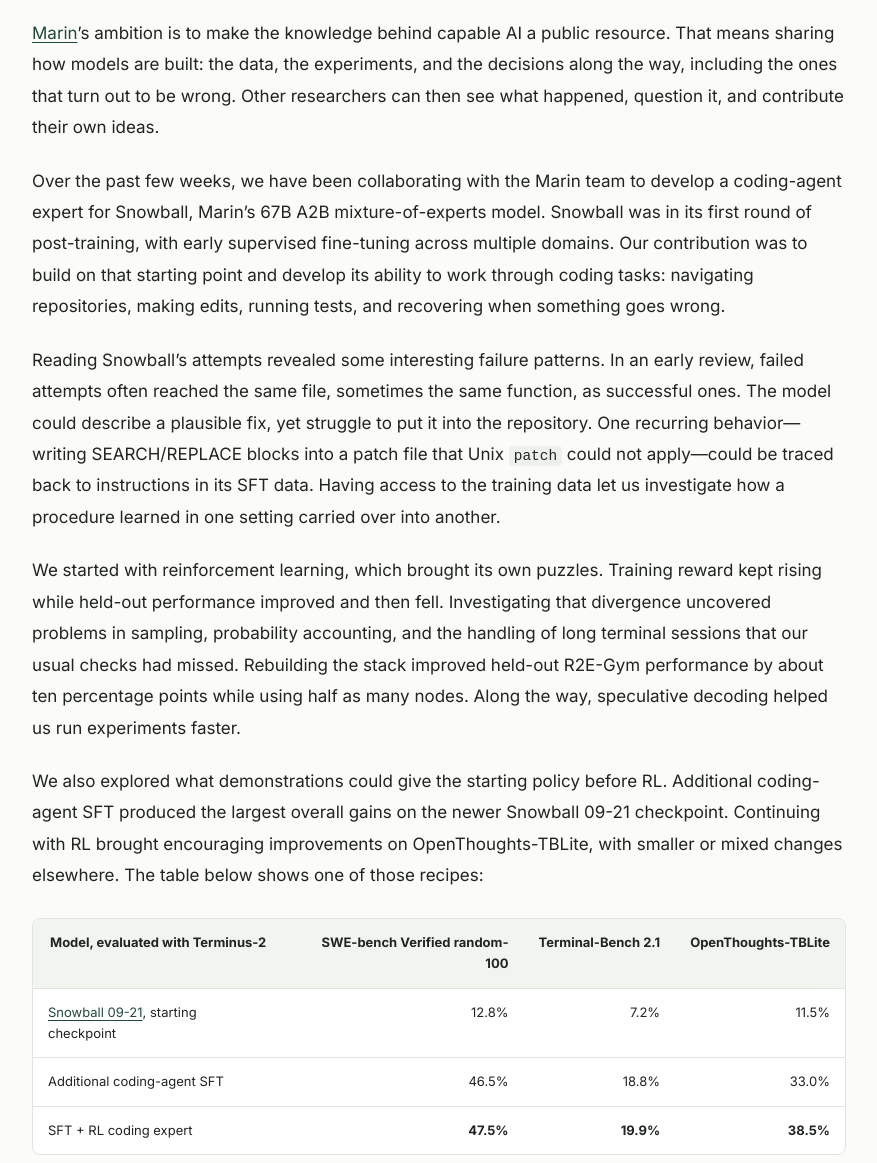
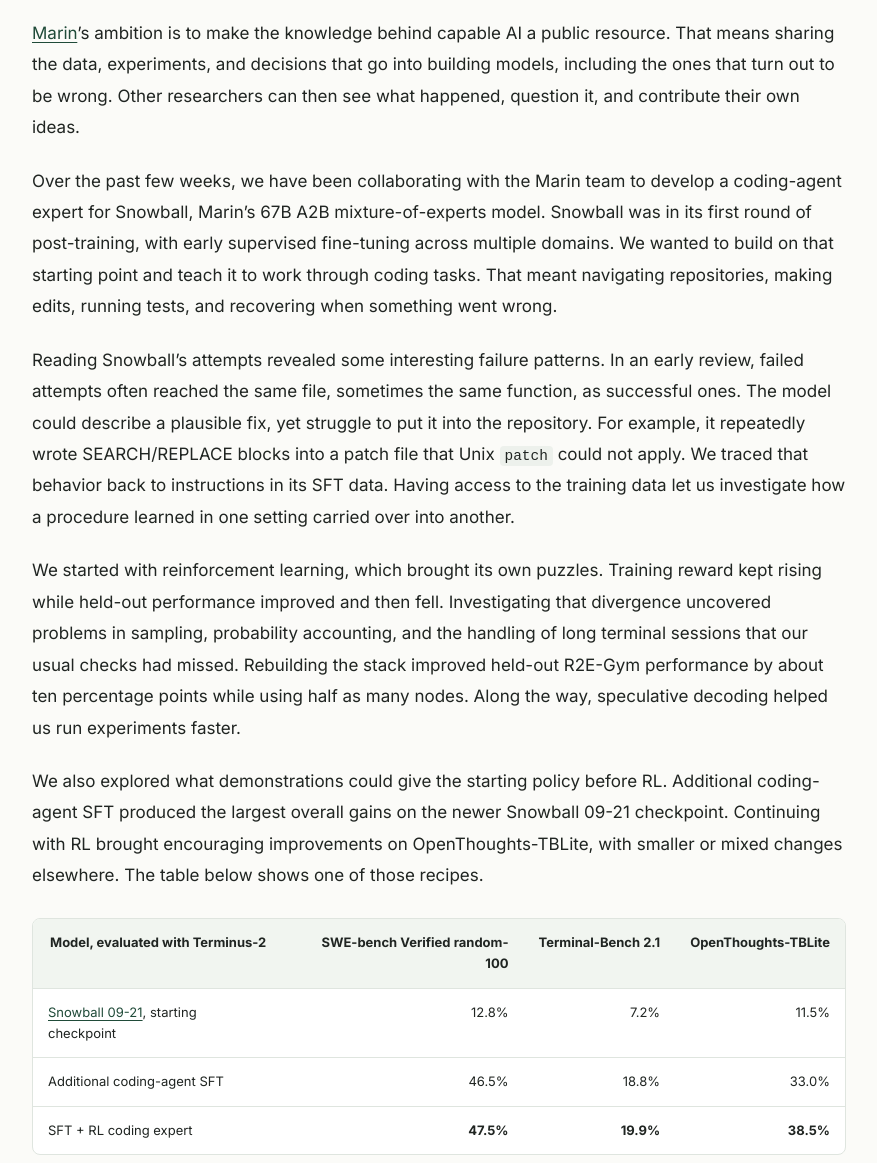
Before and after one commit to lukedhlee/lukedhlee.github.io, a Jekyll site: the page built from _posts/2026-10-21-turning-snowball-into-a-coding-agent.md, in a window 1280 px wide and 1400 px high, scrolled down 956 px. Shown: the part 237-1400 px from the top of the window, without its empty margins (201-1078 px from the left). Built offline with Jekyll 4.4.1, drawn with Linux system fonts in a browser that asks for light colours; some of the changed text lies outside the part shown.

Commit message:
Make the Snowball introduction read more naturally

```diff
--- a/_posts/2026-10-21-turning-snowball-into-a-coding-agent.md
+++ b/_posts/2026-10-21-turning-snowball-into-a-coding-agent.md
@@ -12,15 +12,15 @@
 <a href="{{ '/assets/img/snowball/snowball-coding-workshop.png' | relative_url }}"><img src="{{ '/assets/img/snowball/snowball-coding-workshop.png' | relative_url }}" alt="Snowball learns its craft at a coding workbench, using an example book and terminal to build and test a glowing blue machine in a snowy mountain workshop." width="1672" height="941" loading="eager"></a>
 </figure>
 
-[Marin](https://marin.community/)’s ambition is to make the knowledge behind capable AI a public resource. That means sharing how models are built: the data, the experiments, and the decisions along the way, including the ones that turn out to be wrong. Other researchers can then see what happened, question it, and contribute their own ideas.
+[Marin](https://marin.community/)’s ambition is to make the knowledge behind capable AI a public resource. That means sharing the data, experiments, and decisions that go into building models, including the ones that turn out to be wrong. Other researchers can then see what happened, question it, and contribute their own ideas.
 
-Over the past few weeks, we have been collaborating with the Marin team to develop a coding-agent expert for Snowball, Marin’s 67B A2B mixture-of-experts model. Snowball was in its first round of post-training, with early supervised fine-tuning across multiple domains. Our contribution was to build on that starting point and develop its ability to work through coding tasks: navigating repositories, making edits, running tests, and recovering when something goes wrong.
+Over the past few weeks, we have been collaborating with the Marin team to develop a coding-agent expert for Snowball, Marin’s 67B A2B mixture-of-experts model. Snowball was in its first round of post-training, with early supervised fine-tuning across multiple domains. We wanted to build on that starting point and teach it to work through coding tasks. That meant navigating repositories, making edits, running tests, and recovering when something went wrong.
 
-Reading Snowball’s attempts revealed some interesting failure patterns. In an early review, failed attempts often reached the same file, sometimes the same function, as successful ones. The model could describe a plausible fix, yet struggle to put it into the repository. One recurring behavior—writing SEARCH/REPLACE blocks into a patch file that Unix `patch` could not apply—could be traced back to instructions in its SFT data. Having access to the training data let us investigate how a procedure learned in one setting carried over into another.
+Reading Snowball’s attempts revealed some interesting failure patterns. In an early review, failed attempts often reached the same file, sometimes the same function, as successful ones. The model could describe a plausible fix, yet struggle to put it into the repository. For example, it repeatedly wrote SEARCH/REPLACE blocks into a patch file that Unix `patch` could not apply. We traced that behavior back to instructions in its SFT data. Having access to the training data let us investigate how a procedure learned in one setting carried over into another.
 
 We started with reinforcement learning, which brought its own puzzles. Training reward kept rising while held-out performance improved and then fell. Investigating that divergence uncovered problems in sampling, probability accounting, and the handling of long terminal sessions that our usual checks had missed. Rebuilding the stack improved held-out R2E-Gym performance by about ten percentage points while using half as many nodes. Along the way, speculative decoding helped us run experiments faster.
 
-We also explored what demonstrations could give the starting policy before RL. Additional coding-agent SFT produced the largest overall gains on the newer Snowball 09-21 checkpoint. Continuing with RL brought encouraging improvements on OpenThoughts-TBLite, with smaller or mixed changes elsewhere. The table below shows one of those recipes:
+We also explored what demonstrations could give the starting policy before RL. Additional coding-agent SFT produced the largest overall gains on the newer Snowball 09-21 checkpoint. Continuing with RL brought encouraging improvements on OpenThoughts-TBLite, with smaller or mixed changes elsewhere. The table below shows one of those recipes.
 
 <div class="table-wrap" markdown="1">
 
@@ -32,7 +32,7 @@
 
 </div>
 
-This post follows the work behind those results: what we learned from Snowball’s attempts, what it took to get RL working reliably, and how SFT and RL contributed at different stages. It is an account of our first experiments across successive starting checkpoints, including the approaches that helped, the ones that did not, and the questions they opened up.
+This post follows the work behind those results. We share what we learned from Snowball’s attempts, what it took to get RL working reliably, and how SFT and RL contributed at different stages. These first experiments span successive starting checkpoints, and we discuss the approaches that helped, the ones that did not, and the questions they opened up.
 
 <nav class="research-toc" aria-label="Article contents">
 <div class="research-toc-title">Contents</div>
```
